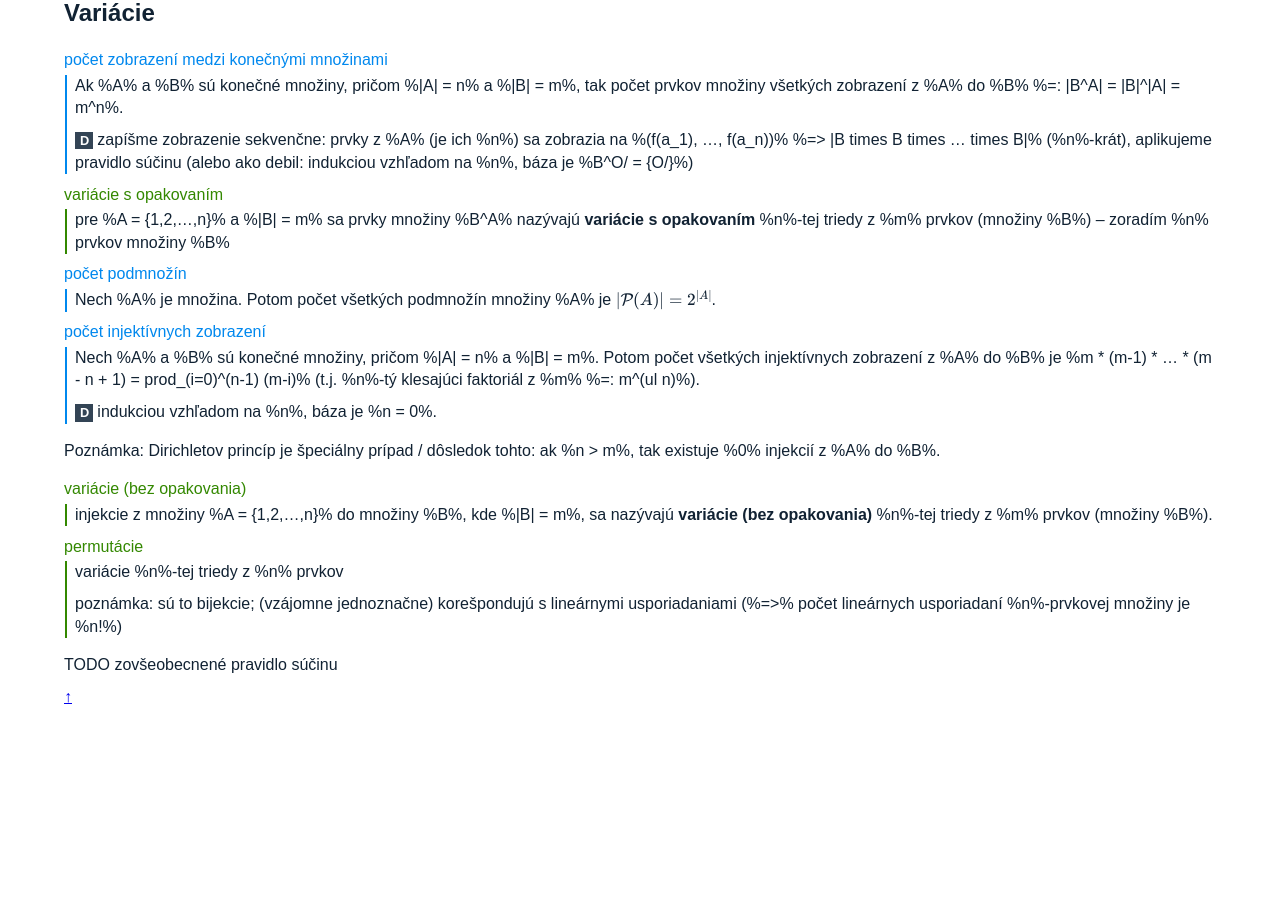
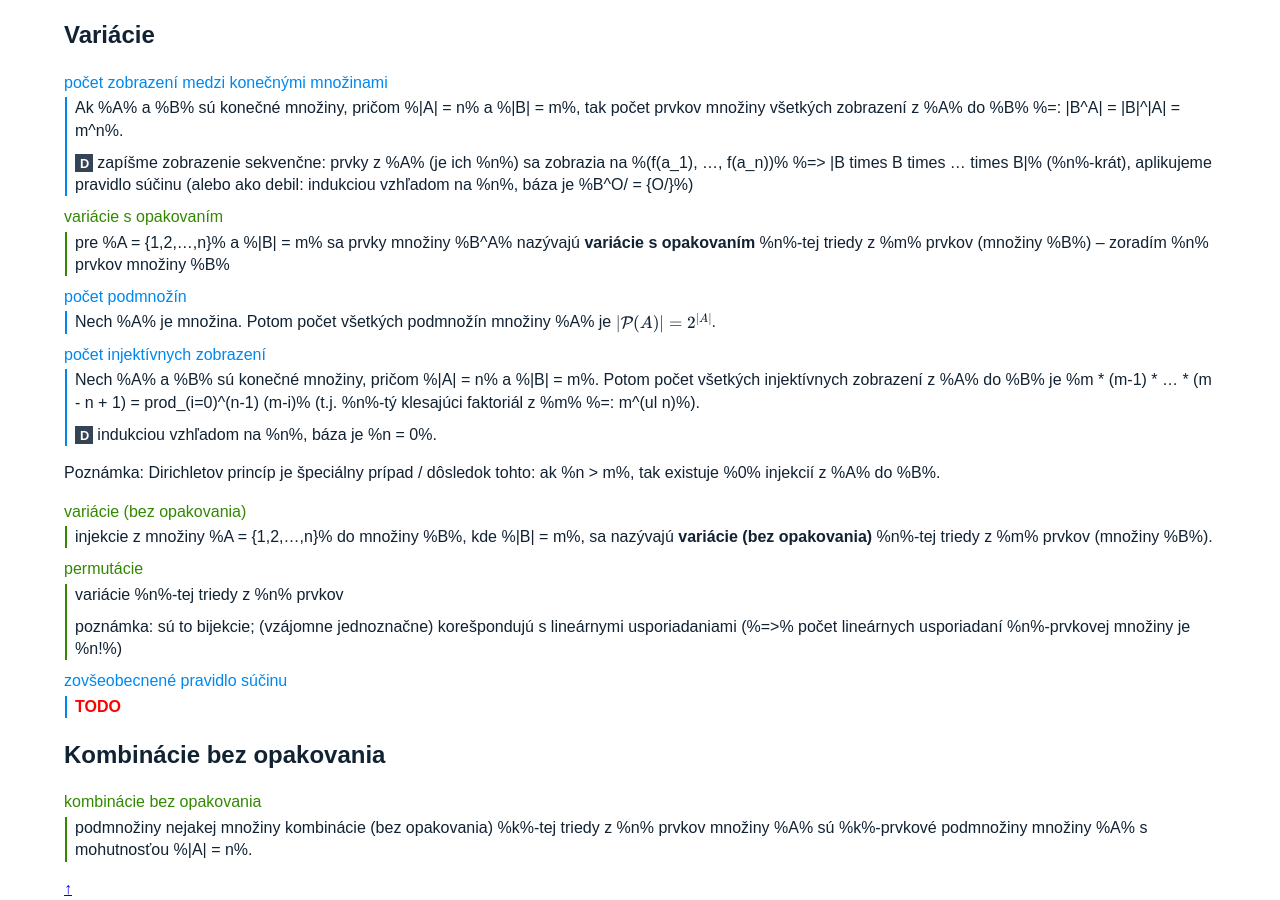
Before and after one commit to AnotherKamila/matfyz-notes, a Jekyll site: the page built from uktg/_posts/2014-06-07-kombinatorika.md, in a window 1280 px wide and 900 px high, scrolled down 1384 px. Built offline with Jekyll 4.4.1, drawn with Linux system fonts in a browser that asks for light colours; formulas are drawn with MathJax 3; before the commit the page ends 2092 px from its top, so only the background shows below that; some of the changed text lies outside the part shown.

Commit message:
ešte pár blbostí a môžem ísť spať :D

```diff
--- a/assets/extras.js
+++ b/assets/extras.js
@@ -46,5 +46,5 @@
 		el.nextElementSibling.classList.add('def');
 	});
 
-	content.innerHTML = content.innerHTML.replace('TODO', '<span class="todo">TODO</span>');
+	content.innerHTML = content.innerHTML.split('TODO').join('<span class="todo">TODO</span>');
 })();
--- a/uktg/_posts/2014-06-07-kombinatorika.md
+++ b/uktg/_posts/2014-06-07-kombinatorika.md
@@ -97,4 +97,12 @@
 
   poznámka: sú to bijekcie; (vzájomne jednoznačne) korešpondujú s lineárnymi usporiadaniami (%=>% počet lineárnych usporiadaní %n%-prvkovej množiny je %n!%)
 
-TODO zovšeobecnené pravidlo súčinu
+zovšeobecnené pravidlo súčinu
+: TODO
+
+Kombinácie bez opakovania
+-------------------------
+
+DEF: kombinácie bez opakovania
+: podmnožiny nejakej množiny
+  kombinácie (bez opakovania) %k%-tej triedy z %n% prvkov množiny %A% sú %k%-prvkové podmnožiny množiny %A% s mohutnosťou %\|A\| = n%.
```
